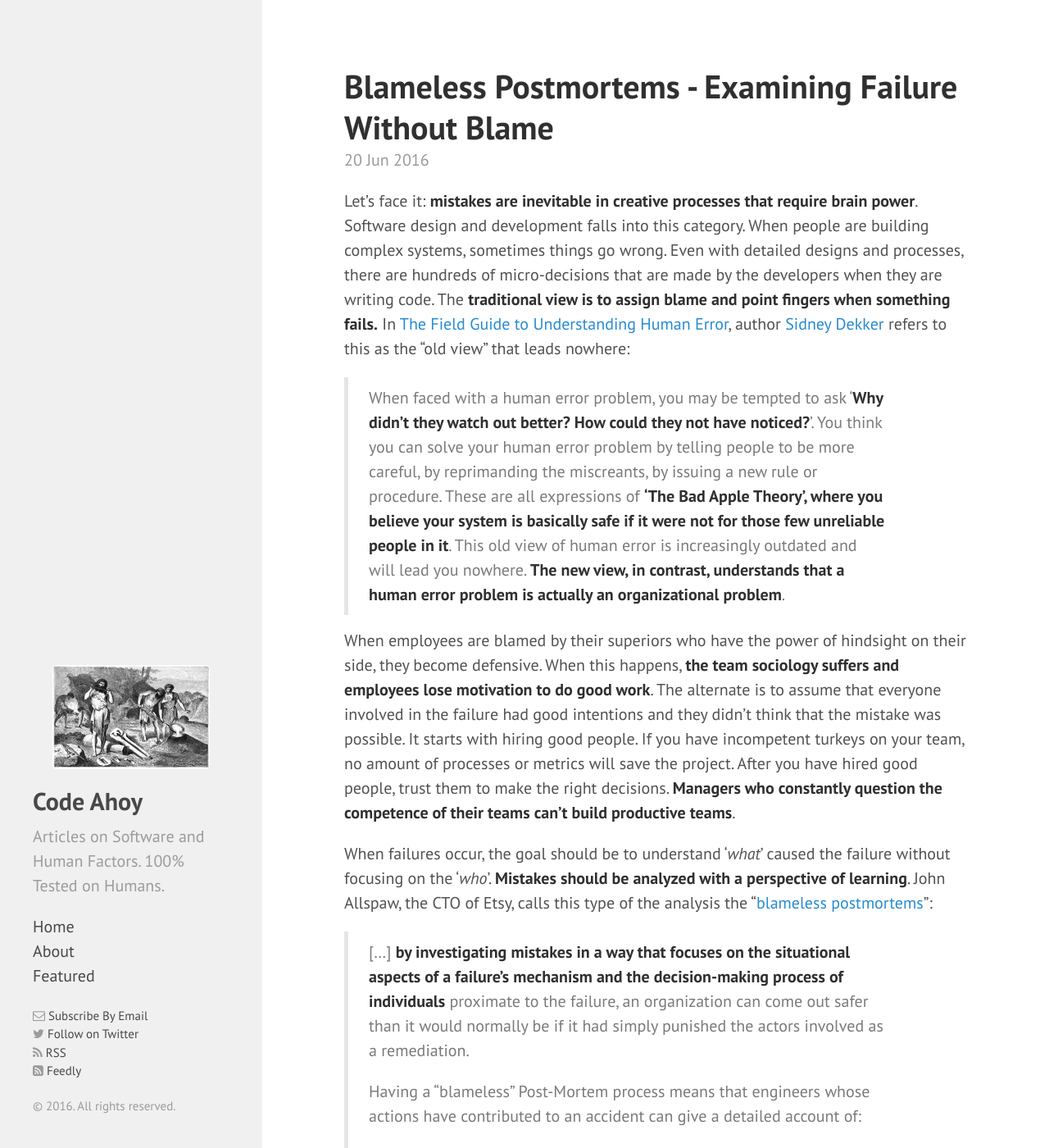
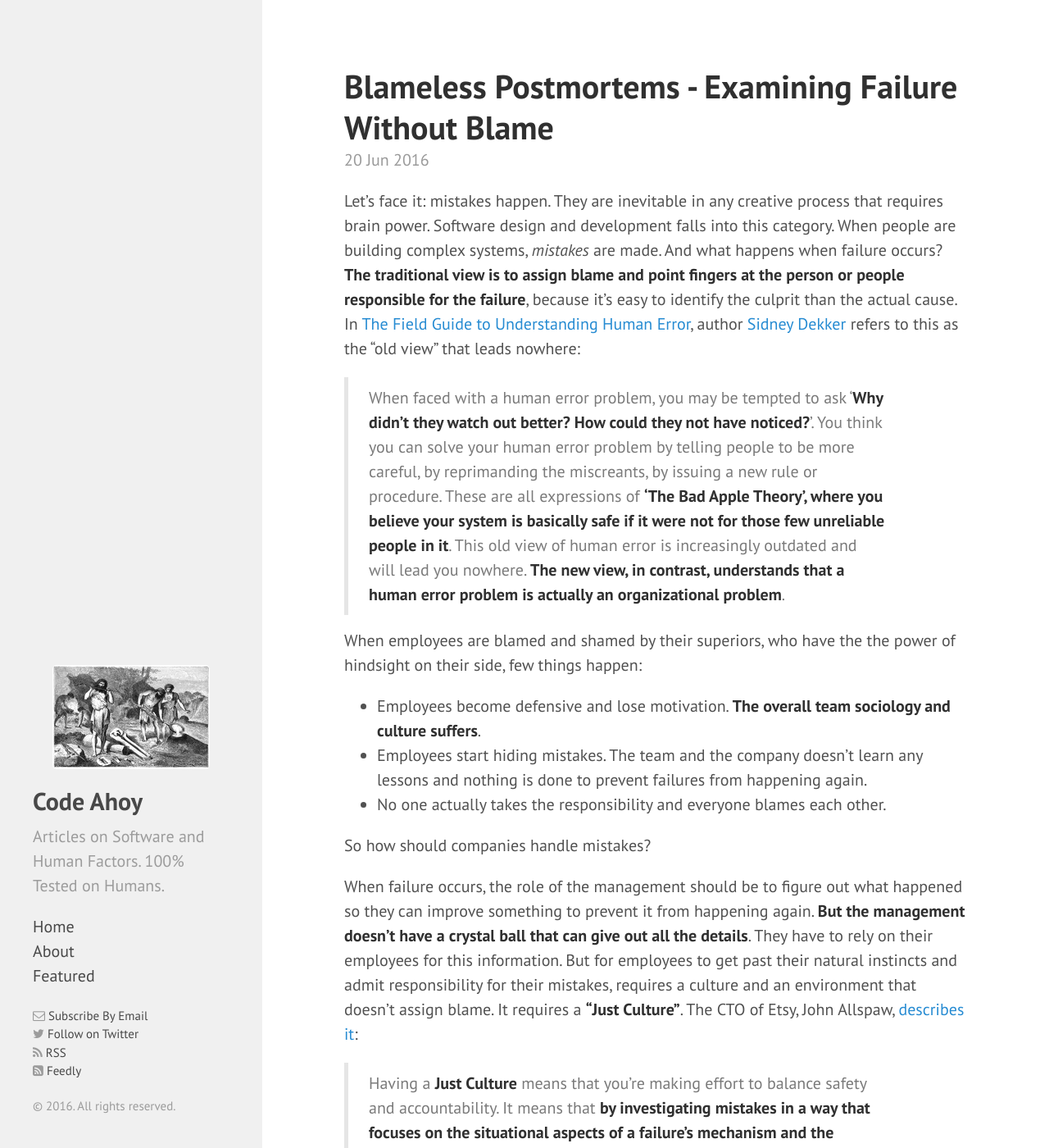
Before and after one commit to talk2viren/umermansoor.github.io, a Jekyll site: the page built from _posts/2016-06-20-blameless-postmortems---examining-failure-without-blame.md, in a window 1280 px wide and 1400 px high. Shown: the whole window at 82% size. Built offline with Jekyll 4.4.1, drawn with Linux system fonts in a browser that asks for light colours; nearby versions of some CDN libraries; a script that is not in the unit is left out; comment, search, counter and statistics services are not loaded; some of the changed text lies outside the part shown.

Commit message:
major restructuring of blameless post

```diff
--- a/_posts/2016-06-20-blameless-postmortems---examining-failure-without-blame.md
+++ b/_posts/2016-06-20-blameless-postmortems---examining-failure-without-blame.md
@@ -5,17 +5,23 @@ comments: True
 excerpt_separator: <!--more-->
 ---
 
-Let's face it: **mistakes are inevitable in creative processes that require brain power**. Software design and development falls into this category. When people are building complex systems, sometimes things go wrong. Even with detailed designs and processes, there are hundreds of micro-decisions that are made by the developers when they are writing code. The **traditional view is to assign blame and point fingers when something fails.** In [The Field Guide to Understanding Human Error](https://www.amazon.com/Field-Guide-Understanding-Human-Error/dp/0754648265), author [Sidney Dekker](http://sidneydekker.com/) refers to this as the "old view" that leads nowhere:
+Let's face it: mistakes happen. They are inevitable in any creative process that requires brain power. Software design and development falls into this category. When people are building complex systems, *mistakes* are made. And what happens when failure occurs? **The traditional view is to assign blame and point fingers at the person or people responsible for the failure**, because it's easy to identify the culprit than the actual cause. In [The Field Guide to Understanding Human Error](https://www.amazon.com/Field-Guide-Understanding-Human-Error/dp/0754648265), author [Sidney Dekker](http://sidneydekker.com/) refers to this as the "old view" that leads nowhere:
 
 <!--more-->
 
 > When faced with a human error problem, you may be tempted to ask '**Why didn't they watch out better? How could they not have noticed?**'. You think you can solve your human error problem by telling people to be more careful, by reprimanding the miscreants, by issuing a new rule or procedure. These are all expressions of **'The Bad Apple Theory', where you believe your system is basically safe if it were not for those few unreliable people in it**. This old view of human error is increasingly outdated and will lead you nowhere. **The new view, in contrast, understands that a human error problem is actually an organizational problem**.
 
-When employees are blamed by their superiors who have the power of hindsight on their side, they become defensive. When this happens, **the team sociology suffers and employees lose motivation to do good work**. The alternate is to assume that everyone involved in the failure had good intentions and they didn't think that the mistake was possible. It starts with hiring good people. If you have incompetent turkeys on your team, no amount of processes or metrics will save the project. After you have hired good people, trust them to make the right decisions. **Managers who constantly question the competence of their teams can't build productive teams**.
+When employees are blamed and shamed by their superiors, who have the the power of hindsight on their side, few things happen:
 
-When failures occur, the goal should be to understand '*what*' caused the failure without focusing on the '*who*'. **Mistakes should be analyzed with a perspective of learning**. John Allspaw, the CTO of Etsy, calls this type of the analysis the "[blameless postmortems](https://codeascraft.com/2012/05/22/blameless-postmortems/)":
+- Employees become defensive and lose motivation. **The overall team sociology and culture suffers**.
+- Employees start hiding mistakes. The team and the company doesn't learn any lessons and nothing is done to prevent failures from happening again.
+- No one actually takes the responsibility and everyone blames each other.
 
-> [...] **by investigating mistakes in a way that focuses on the situational aspects of a failure’s mechanism and the decision-making process of individuals** proximate to the failure, an organization can come out safer than it would normally be if it had simply punished the actors involved as a remediation.
+So how should companies handle mistakes?
+
+When failure occurs, the role of the management should be to figure out what happened so they can improve something to prevent it from happening again. **But the management doesn't have a crystal ball that can give out all the details**. They have to rely on their employees for this information. But for employees to get past their natural instincts and admit responsibility for their mistakes, requires a culture and an environment that doesn't assign blame. It requires a **"Just Culture"**. The CTO of Etsy, John Allspaw, [describes it](https://codeascraft.com/2012/05/22/blameless-postmortems/):
+
+> Having a **Just Culture** means that you’re making effort to balance safety and accountability.  It means that **by investigating mistakes in a way that focuses on the situational aspects of a failure’s mechanism and the decision-making process of individuals** proximate to the failure, an organization can come out safer than it would normally be if it had simply punished the actors involved as a remediation.
 >
 Having a “blameless” Post-Mortem process means that engineers whose actions have contributed to an accident can give a detailed account of:
 >
@@ -27,7 +33,9 @@ Having a “blameless” Post-Mortem process means that engineers whose actions
 >
 …and that they can give this detailed **account without fear of punishment or retribution**.
 
-When employees are punished or shamed for their mistakes, they become hesitant of giving out the actual details of what happened. This simply guarantees that **the mistake will be repeated again in the future because nothing was done to fix the [root cause](https://en.wikipedia.org/wiki/Root_cause)**. There are various techniques to get to the root cause. I have been using a technique known as the '5 Whys' which works really well in most situations. It was developed by [Sakichi Toyoda](https://en.wikipedia.org/wiki/Sakichi_Toyoda) and its goal is to:
+For management, it starts with hiring good people and assuming that everyone involved in the failure had good intentions; they didn't think that the mistake was possible. If you have incompetent turkeys on your team, no amount of processes or metrics will save the project. After you have hired good people, trust them to make the right decisions. **Managers who constantly question the competence of their teams can't build productive teams**.
+
+When failures occur, the goal should be to understand '*what*' caused the failure without focusing on the '*who*'. There are various techniques to get to the [root cause](https://en.wikipedia.org/wiki/Root_cause). I have been using a technique known as the '5 Whys' which works really well in most situations. It was developed by [Sakichi Toyoda](https://en.wikipedia.org/wiki/Sakichi_Toyoda) and its goal is to:
 
 >  determine the root cause of a problem by **repeating the question "Why?" Each question forms the basis of the next question**.
 
@@ -51,6 +59,6 @@ For more comprehensive analysis that goes beyond 'first stories', [John](https:/
 | Saying what people should have done is a satisfying way to describe failure  | Saying what people should have done doesn’t explain why it made sense for them to do what they did  |
 | Telling people to be more careful will make the problem go away  | Only by constantly seeking out its vulnerabilities can organizations enhance safety  |
 
-*Blameless postmortems* create a culture where people are not afraid of admitting their mistakes, in fact, they happily provide details so others in the team can avoid the same mistake in the future. **Mistakes are viewed as an opportunity to learn valuable lessons from**. When failure happens, a thorough analysis is performed, with an emphasis on **process over people, to make sure it doesn't happen again**. These postmortems should be performed after the problem has been solved when emotions aren't running high. The results or findings must be shared with the entire team or the company.
+*Blameless postmortems* aren't about avoiding accountability. They are about **creating a culture** where people come freely admit their mistakes and learn from them. **A mistake can be a great opportunity to learn a valuable lesson from**. When failure happens, a thorough analysis is performed, with an emphasis on **process over people, to make it better**. These analysis or 'blameless postmortems' should be performed after the problem has been solved when emotions aren't running high. The results or findings must be shared with the entire team or the company.
 
-One thing I have experienced is that **some people have a natural tendency to assign blame to others**. Some do it more explicitly than the others. As managers, you need to keep your eyes and ears open and when **you detect finger pointing, you must tactfully shift the focus away from people and back to the process** - the '*what*' and the '*how*', not the '*who*'.
+One thing I have experienced is that **some people have a natural tendency to assign blame to others**. Some do it more explicitly than the others. As managers when you are trying to create a *Just Culture*, you need to keep your eyes and ears open and when **you detect finger pointing, you must tactfully shift the focus away from people and back to the process**.
```
